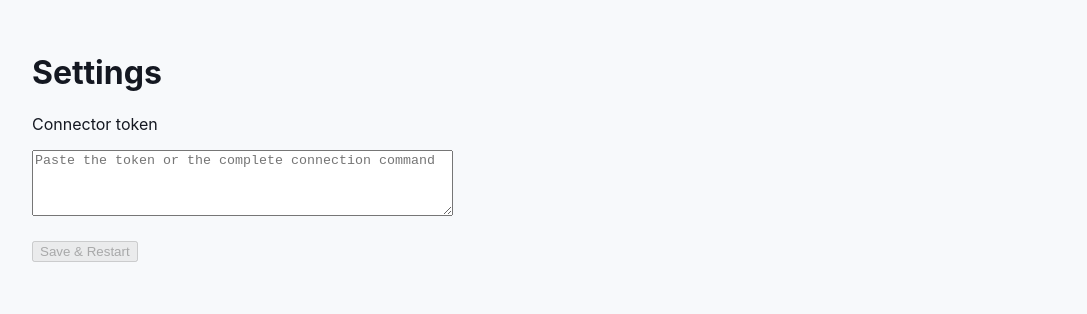
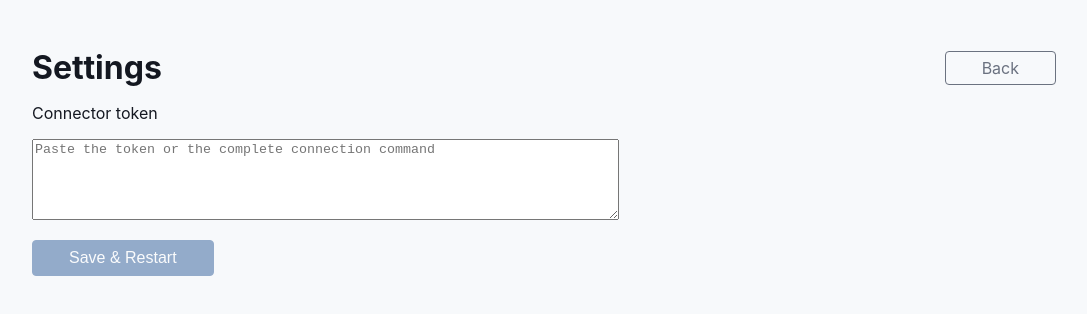
Before and after one commit to Radiokot/umbrel-cloudflared, a SvelteKit app: page /settings in a window 1280 px wide. Shown: the top 314 px of the page, without its empty margins (96-1183 px from the left). Built offline with nearby package versions, Linux system fonts and the light colour scheme.

Commit message:
Prettify the settings page

```diff
--- a/src/routes/+layout.svelte
+++ b/src/routes/+layout.svelte
@@ -11,6 +11,9 @@
         --background-color: #f7f9fb;
         --text-color: #141821;
         --link-color: #0055dc;
+        --secondary-text-color: #6b7280;
+        --primary-button-color: #003882;
+        --primary-button-hover-color: #0055dc;
 
         background-color: var(--background-color);
         color: var(--text-color);
@@ -38,11 +41,57 @@
         max-width: 1024px;
     }
 
+    :global(.button) {
+        display: block;
+        background: none;
+        border: 1px solid;
+        border-radius: 4px;
+        padding-left: 2.25em;
+        padding-right: 2.25em;
+        text-align: center;
+        font-size: 12pt;
+        line-height: 24pt;
+        transition: 150ms cubic-bezier(0.215, 0.61, 0.355, 1);
+    }
+
+    :global(.button-secondary) {
+        color: var(--secondary-text-color);
+        border-color: var(--secondary-text-color) !important;
+    }
+
+    :global(.button-secondary:hover) {
+        background: var(--secondary-text-color);
+        color: #ffffff;
+    }
+
+    :global(.button-primary) {
+        color: #ffffff;
+        border-color: var(--primary-button-color) !important;
+        background: var(--primary-button-color);
+    }
+
+    :global(.button-primary:hover) {
+        border-color: var(--primary-button-hover-color) !important;
+        background: var(--primary-button-hover-color);
+    }
+
+    :global(.button:disabled, .button-secondary:disabled) {
+        opacity: 0.4;
+        background: none;
+    }
+
+    :global(.button-primary:disabled) {
+        border-color: var(--primary-button-color) !important;
+        background: var(--primary-button-color);
+    }
+
     @media (prefers-color-scheme: dark) {
         :root {
             --background-color: #262626;
             --text-color: #fcfcfc;
             --link-color: #337ef6;
+            --secondary-text-color: #878d9b;
+            --primary-button-color: #264773;
         }
     }
 </style>
--- a/src/routes/+page.svelte
+++ b/src/routes/+page.svelte
@@ -75,7 +75,6 @@
         --status-warning-color: #f6b900;
         --card-background-color: #ffffff;
         --card-shadow-color: rgba(209, 213, 223, 0.5);
-        --secondary-text-color: #6b7280;
     }
 
     header .logo {
@@ -128,33 +127,10 @@
         margin-bottom: 0.5em;
     }
 
-    .button {
-        display: block;
-        border: 1px solid;
-        border-radius: 4px;
-        padding-top: 0.25em;
-        padding-bottom: 0.25em;
-        padding-left: 2.25em;
-        padding-right: 2.25em;
-        text-align: center;
-    }
-
-    .button-secondary {
-        color: var(--secondary-text-color);
-        border-color: var(--secondary-text-color) !important;
-        transition: 150ms cubic-bezier(0.215, 0.61, 0.355, 1);
-    }
-
-    .button-secondary:hover {
-        background: var(--secondary-text-color);
-        color: #ffffff;
-    }
-
     @media (prefers-color-scheme: dark) {
         :root {
             --card-shadow-color: rgba(16, 16, 17, 0.5);
             --card-background-color: #2e2e2e;
-            --secondary-text-color: #878d9b;
         }
     }
 
--- a/src/routes/settings/+page.svelte
+++ b/src/routes/settings/+page.svelte
@@ -103,24 +103,54 @@
     <title>Settings | Cloudflare Tunnel client</title>
 </svelte:head>
 
-<h1>Settings</h1>
+<header class="row justify-content-between align-items-center my-3">
+    <h3 class="d-block col-auto">Settings</h3>
+    <div class="col-auto">
+        <a class="button button-secondary" href="/">Back</a>
+    </div>
+</header>
+
 {#await loadTunnelSettings()}
     <p>Loading...</p>
 {:then}
-    <p><label for="tokenInput">Connector token</label></p>
+    <div class="row">
+        <p class="d-block col-12">
+            <label for="tokenInput">Connector token</label>
+        </p>
+
+        <div class="col-12 col-sm-9 col-md-7">
             <textarea
                 id="tokenInput"
                 name="tokenInput"
-        rows="4"
-        cols="50"
+                rows="5"
                 placeholder="Paste the token or the complete connection command"
                 bind:value={tokenInput}
             />
-    <br />
-    <br />
-    <button disabled={!isSaveEnabled} on:click={onSaveClicked}>
+        </div>
+    </div>
+    <button class="button button-primary mt-3 col-12 col-sm-auto" disabled={!isSaveEnabled} on:click={onSaveClicked}>
         Save & Restart
     </button>
 {:catch}
     <b>Failed to load</b>
 {/await}
+
+<style>
+    header h3 {
+        font-size: 2rem;
+        margin: 0px;
+    }
+
+    #tokenInput {
+        -webkit-box-sizing: border-box;
+        -moz-box-sizing: border-box;
+        box-sizing: border-box;
+        width: 100%;
+    }
+
+    @media (max-width: 30em) {
+        header h3 {
+            font-size: 1.5rem;
+        }
+    }
+</style>
```
Lines whose indentation alone changed are shown as unchanged.
